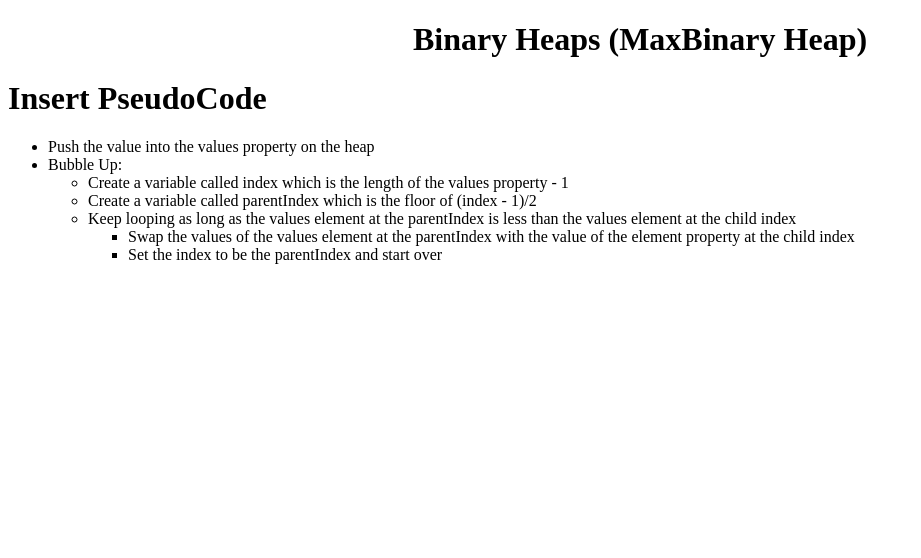
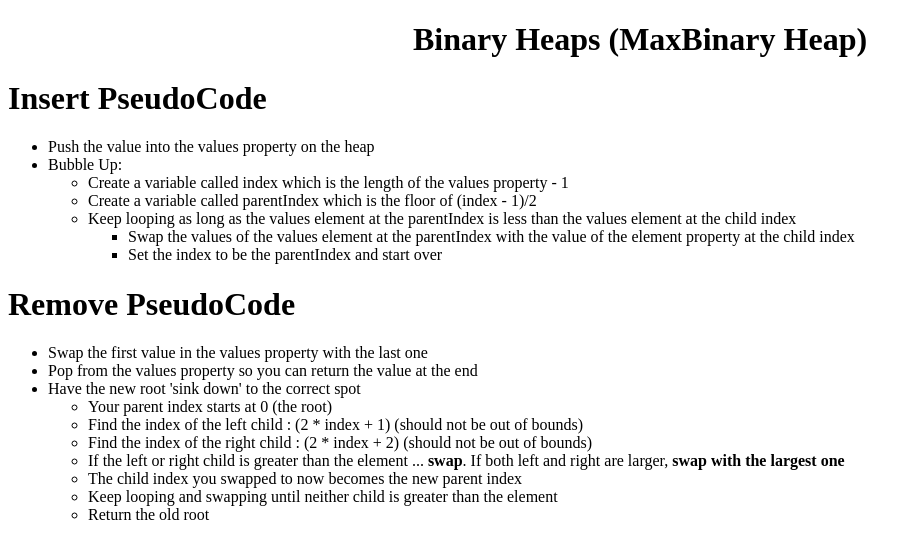
Before and after one commit to vivek1909/Data-Structures-and-Algorithms-in-JavaScript, a plain HTML site: page Binary Heaps/index.html in a window 1280 px wide. Shown: the whole page, without its empty margins (0-921 px from the left). Drawn offline with Linux system fonts and the light colour scheme.

Commit message:
+ sinkDown function

```diff
--- a/Binary Heaps/app.js
+++ b/Binary Heaps/app.js
@@ -24,6 +24,22 @@ class MaxBinaryHeap {
       index = parentIndex;
     }
   }
+
+  extractMax() {
+    const max = this.values[0];
+    const end = this.values.pop();
+    this.values[0] = end;
+
+    this.sinkDown();
+
+    return max;
+  }
+
+  sinkDown() {
+    let index = 0;
+    const length = this.values.length;
+    const element = this.values[0];
+  }
 }
 
 let heap = new MaxBinaryHeap();
--- a/Binary Heaps/index.html
+++ b/Binary Heaps/index.html
@@ -47,6 +47,53 @@
       </div>
     </div>
 
+    <div class="row">
+      <div class="heading">
+        <h1>Remove PseudoCode</h1>
+      </div>
+      <div class="desc">
+        <ul>
+          <li>
+            Swap the first value in the values property with the last one
+          </li>
+          <li>
+            Pop from the values property so you can return the value at the end
+          </li>
+          <li>
+            Have the new root 'sink down' to the correct spot
+            <ul>
+              <li>
+                Your parent index starts at 0 (the root)
+              </li>
+              <li>
+                Find the index of the left child : (2 * index + 1) (should not
+                be out of bounds)
+              </li>
+              <li>
+                Find the index of the right child : (2 * index + 2) (should not
+                be out of bounds)
+              </li>
+              <li>
+                If the left or right child is greater than the element ...
+                <b>swap</b>. If both left and right are larger,
+                <b>swap with the largest one</b>
+              </li>
+              <li>
+                The child index you swapped to now becomes the new parent index
+              </li>
+              <li>
+                Keep looping and swapping until neither child is greater than
+                the element
+              </li>
+              <li>
+                Return the old root
+              </li>
+            </ul>
+          </li>
+        </ul>
+      </div>
+    </div>
+
     <script src="app.js"></script>
   </body>
 </html>
```
